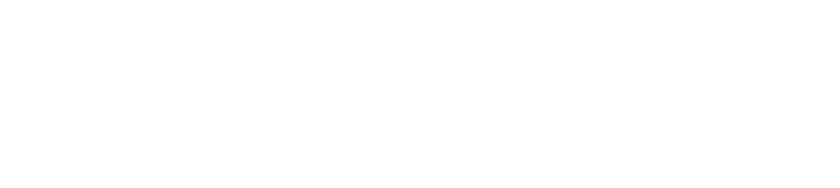
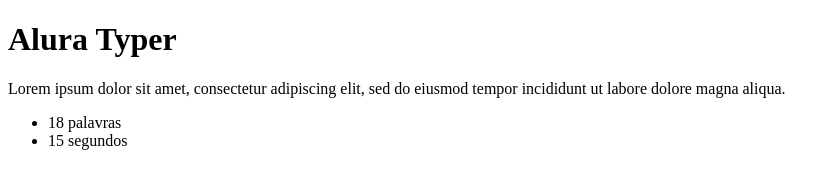
Before and after one commit to efernandes-tech/jquery-001-a-typer, a plain HTML site: page public/principal.html in a window 1280 px wide. Shown: the whole page, without its empty margins (0-840 px from the left). Drawn offline with Linux system fonts and the light colour scheme.

Commit message:
1A1 contando as palavras da frase e atualizando o seu contador

```diff
--- /dev/null
+++ b/public/js/main.js
@@ -0,0 +1,5 @@
+var frase = $(".frase").text();
+var numPalavras = frase.split(" ").length;
+
+var tamanhoFrase = $("#tamanho-frase");
+tamanhoFrase.text(numPalavras);
--- a/public/principal.html
+++ b/public/principal.html
@@ -6,5 +6,15 @@
 </head>
 <body>
     <!-- Seja bem vindo ao curso de jQuery :) -->
+    <h1>Alura Typer</h1>
+    <p class="frase">Lorem ipsum dolor sit amet, consectetur adipiscing elit, sed do eiusmod tempor incididunt ut labore dolore magna aliqua.</p>
+
+    <ul class="informacoes">
+        <li><span id="tamanho-frase">19</span> palavras</li>
+        <li>15 segundos</li>
+    </ul>
+
+    <script src="js/jquery.js"></script>
+    <script src="js/main.js"></script>
 </body>
 </html>
```
